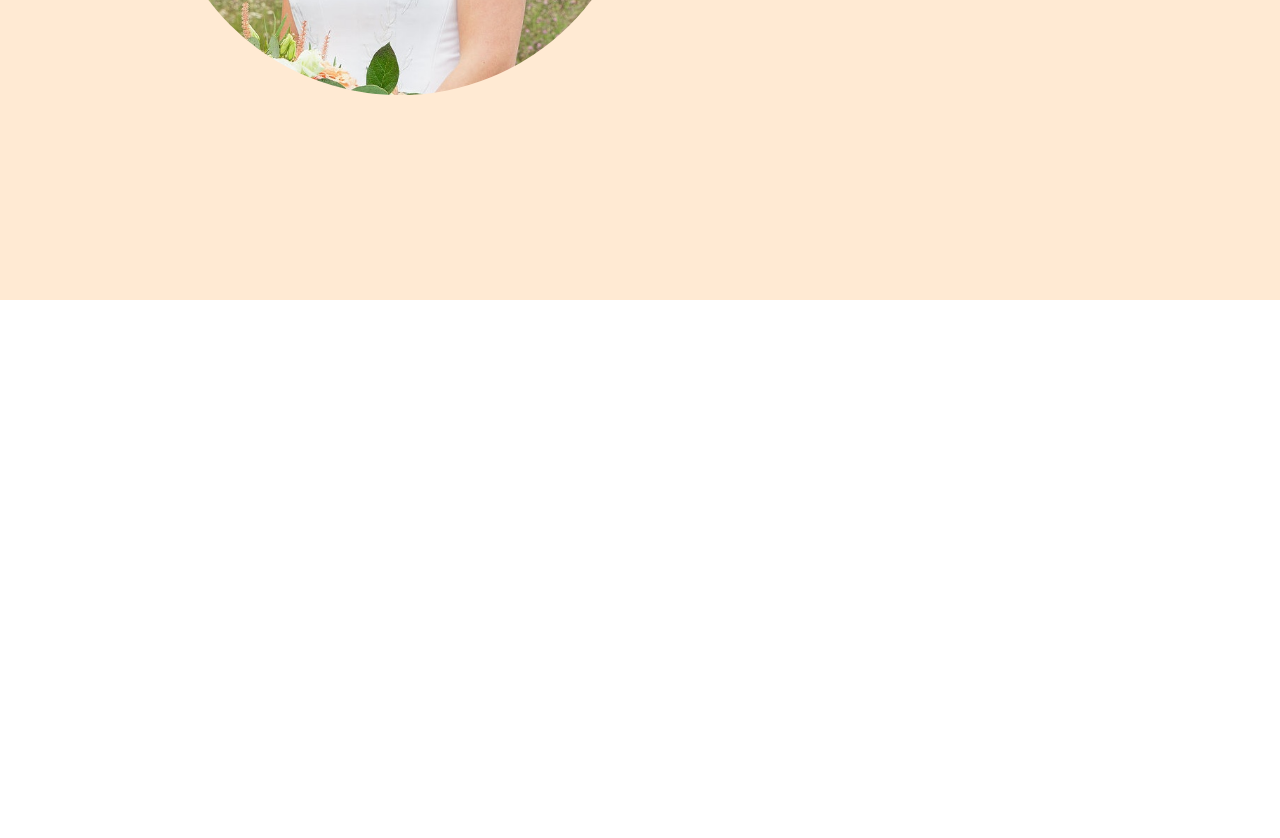
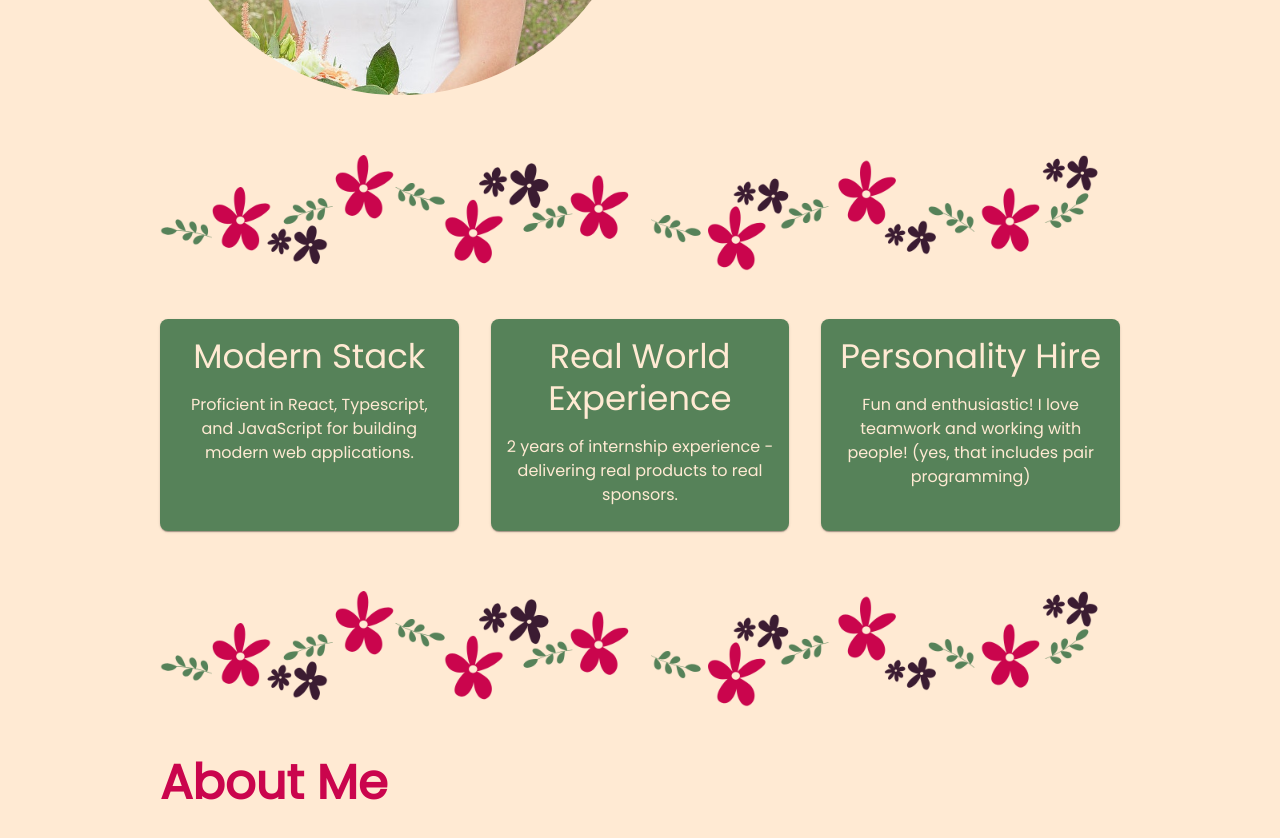
Before and after one commit to alyssavangorkom/AlyssasSite, a React (Create React App) app: page / in a window 1280 px wide. Shown: the part 500-1338 px from the top of the page. Before the commit the page ends 800 px from the top, so only its background shows below. Built offline with nearby package versions, Linux system fonts and the light colour scheme.

Commit message:
feat: add break

```diff
--- /dev/null
+++ b/src/components/Break/Break.tsx
@@ -0,0 +1,11 @@
+import br from "../../images/br.png";
+
+const Break = () => {
+  return (
+    <div>
+      <img src={br} alt="break" />
+    </div>
+  );
+};
+
+export default Break;
--- a/src/pages/Home/Home.tsx
+++ b/src/pages/Home/Home.tsx
@@ -1,15 +1,16 @@
-import { Avatar, Button } from "@mui/material";
+import { Avatar, Button, Card, CardContent, Typography } from "@mui/material";
 import headshot from "../../images/headshot.jpg";
+import Break from "../../components/Break/Break";
 
 export const section =
-  "flex flex-col justify-start items-center gap-3 w-full lg:w-4/5 mx-auto";
+  "flex flex-col justify-start items-center gap-8 w-full lg:w-4/5 mx-auto";
 
 const Home = () => {
   return (
     <div className={section}>
       <div className="flex flex-row gap-8 w-full">
         <Avatar
-          className="!w-1/2 !h-auto"
+          className="!w-1/2 !max-w-[500px] !h-auto"
           alt="Alyssa Tripp Photo"
           src={headshot}
         />
@@ -36,6 +37,64 @@ const Home = () => {
           </Button>
         </div>
       </div>
+
+      <Break />
+
+      <div className="flex flex-row gap-8 w-full">
+        <Card className="!bg-fern !rounded-lg flex-1">
+          <CardContent>
+            <Typography
+              variant="h4"
+              className="font-bold !mb-4 text-apricot-cream"
+            >
+              Modern Stack
+            </Typography>
+            <Typography variant="body1" className="mb-2 text-apricot-cream">
+              Proficient in React, Typescript, and JavaScript for building
+              modern web applications.
+            </Typography>
+          </CardContent>
+        </Card>
+        <Card className="!bg-fern !rounded-lg flex-1">
+          <CardContent>
+            <Typography
+              variant="h4"
+              className="font-bold !mb-4 text-apricot-cream"
+            >
+              Real World Experience
+            </Typography>
+            <Typography variant="body1" className="mb-2 text-apricot-cream">
+              2 years of internship experience - delivering real products to
+              real sponsors.
+            </Typography>
+          </CardContent>
+        </Card>
+        <Card className="!bg-fern !rounded-lg flex-1">
+          <CardContent>
+            <Typography
+              variant="h4"
+              className="font-bold !mb-4 text-apricot-cream"
+            >
+              Personality Hire
+            </Typography>
+            <Typography variant="body1" className="mb-2 text-apricot-cream">
+              Fun and enthusiastic! I love teamwork and working with people!
+              (yes, that includes pair programming)
+            </Typography>
+          </CardContent>
+        </Card>
+      </div>
+
+      <Break />
+
+      <div className="flex flex-col justify-start w-full">
+        <Typography
+          variant="h3"
+          className="text-rosewood !font-black text-start "
+        >
+          About Me
+        </Typography>
+      </div>
     </div>
   );
 };
```
Also changed, not shown: src/images/br.png (added).
